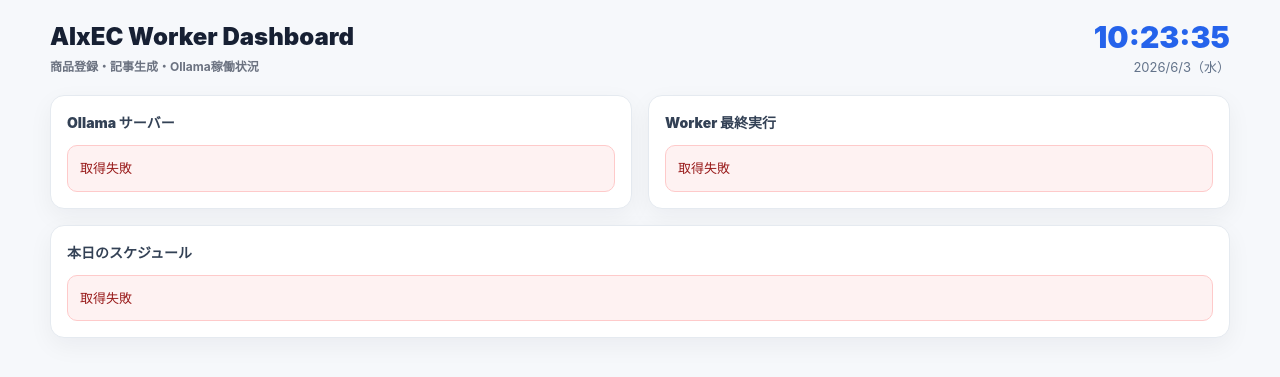
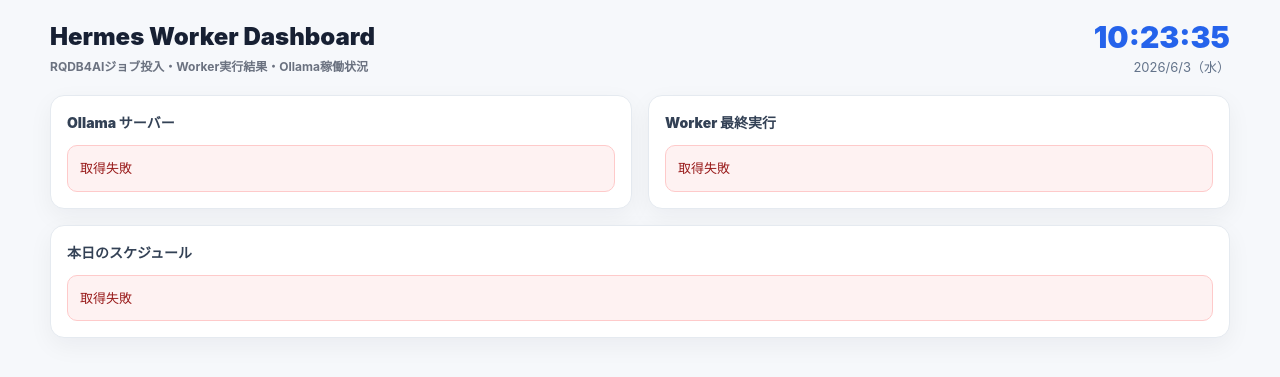
Before and after one commit to katsushi2441/aixec, a PHP site: page /dashboard.php in a window 1280 px wide. Shown: the top 377 px of the page. Run offline with PHP 8.4, Linux system fonts and the light colour scheme; data that the repository does not hold is empty.

Commit message:
Rename dashboard as Hermes worker dashboard

```diff
--- a/webapps/dashboard.php
+++ b/webapps/dashboard.php
@@ -1,5 +1,5 @@
 <?php
-// Worker & Ollama ダッシュボード
+// Hermes / RQDB4AI Worker Dashboard
 $api_base = 'https://aixec.exbridge.jp/api.php?path=';
 $allowed_workers = array(
     'url2ai-polymarket-enqueue' => true,
@@ -22,7 +22,7 @@ function dash_fetch_json($path) {
     $context = stream_context_create(array(
         'http' => array(
             'timeout' => 8,
-            'header' => "User-Agent: AIxEC-Dashboard/1.0\r\n"
+            'header' => "User-Agent: Hermes-Dashboard/1.0\r\n"
         )
     ));
     $raw = @file_get_contents($url, false, $context);
@@ -97,7 +97,7 @@ $initial_schedule = dash_fetch_json('schedule');
 <head>
 <meta charset="UTF-8">
 <meta name="viewport" content="width=device-width,initial-scale=1">
-<title>AIxEC Worker Dashboard</title>
+<title>Hermes Worker Dashboard</title>
 <style>
 *{box-sizing:border-box;margin:0;padding:0}
 body{font-family:-apple-system,BlinkMacSystemFont,'Segoe UI','Noto Sans JP',sans-serif;background:#f6f8fb;color:#172033;padding:18px;line-height:1.55}
@@ -164,7 +164,7 @@ tr:hover td{background:#fbfdff}
 <body>
 <div class="shell">
 <div class="top">
-  <h1>AIxEC Worker Dashboard<span>商品登録・記事生成・Ollama稼働状況</span></h1>
+  <h1>Hermes Worker Dashboard<span>RQDB4AIジョブ投入・Worker実行結果・Ollama稼働状況</span></h1>
   <div class="clock-card"><div id="clock"></div><div id="date"></div></div>
 </div>
 <div class="grid">
```
